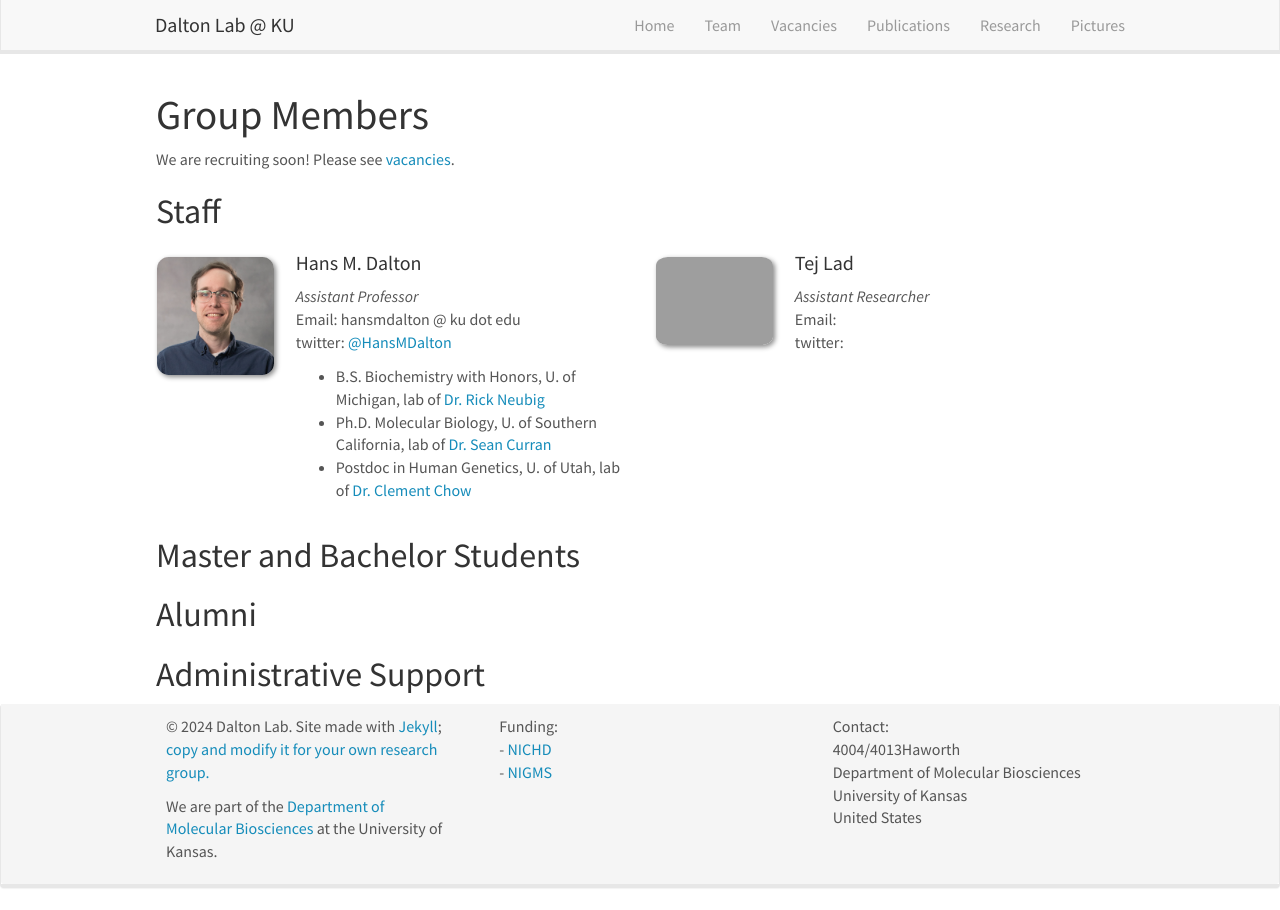
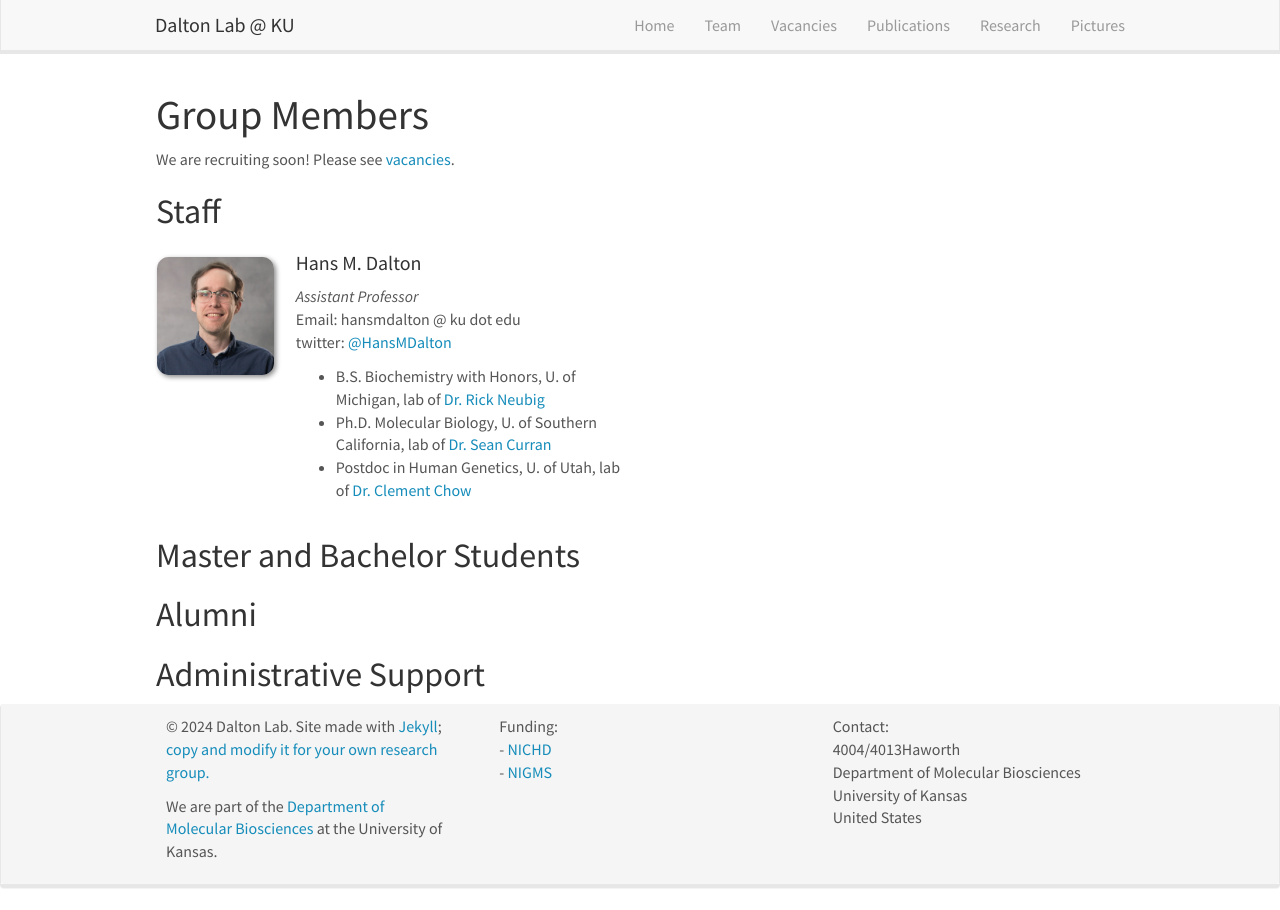
Before and after one commit to hansmdalton/hansmdalton.github.io, a Jekyll site: the page built from _pages/team.md, in a window 1280 px wide. Built offline with Jekyll 4.4.1, drawn with Linux system fonts in a browser that asks for light colours; nearby versions of some CDN libraries.

Commit message:
Update team_members.yml

```diff
--- a/_data/team_members.yml
+++ b/_data/team_members.yml
@@ -7,13 +7,3 @@
   education1: B.S. Biochemistry with Honors, U. of Michigan, lab of <a href="https://www.neubiglab.org/">Dr. Rick Neubig</a>
   education2: Ph.D. Molecular Biology, U. of Southern California, lab of <a href="https://gero.usc.edu/labs/curranlab/">Dr. Sean Curran</a>
   education3: Postdoc in Human Genetics, U. of Utah, lab of <a href="https://www.chowlab.org/">Dr. Clement Chow</a>
-
-- name: Tej Lad
-  photo:
-  info: Assistant Researcher
-  email:
-  twitter:
-  number_educ: 0
-  education1:
-  education2:
-  education3:
```
